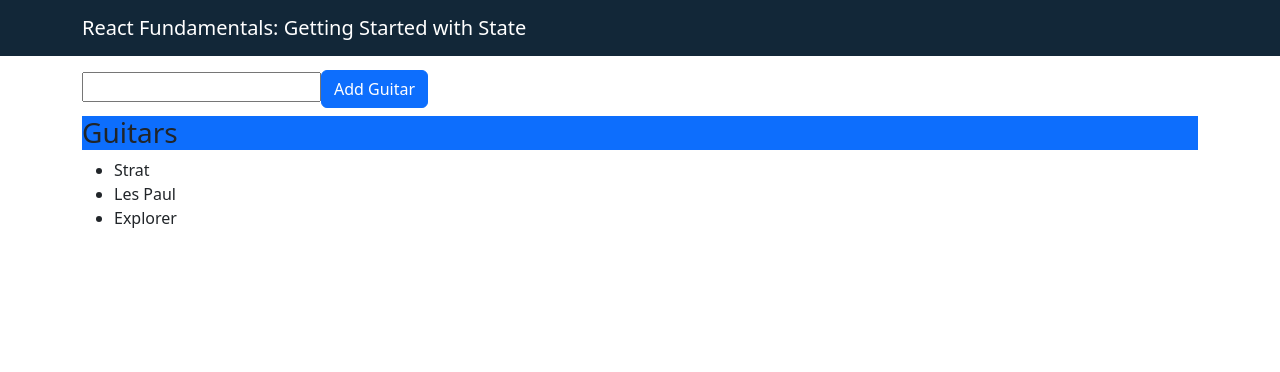
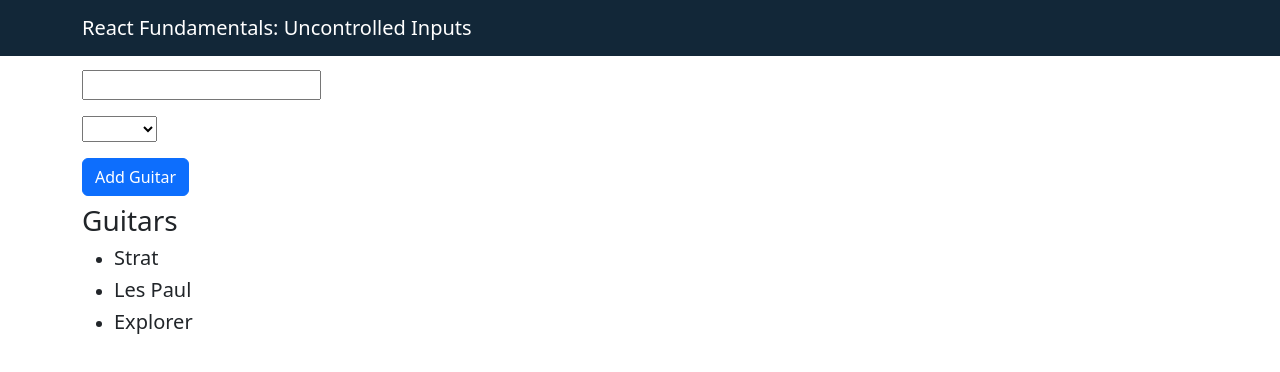
Before and after one commit to renegmed/learn-react18-course, a React (Create React App) app: page / in a window 1280 px wide. Shown: the top 372 px of the page. Built offline with nearby package versions, Linux system fonts and the light colour scheme.

Commit message:
using uncontrolled inputs

```diff
--- a/src/AddItem.js
+++ b/src/AddItem.js
@@ -1,46 +1,56 @@
 
-import { Component } from 'react';
-
+import React, { Component } from 'react';
 
 class AddItem extends Component {
     constructor(props) {
         super(props);
 
-        this.state = {
-            newItem: ''
-        }
+        this.guitarName = React.createRef(null);
+        this.guitarMaker = React.createRef(null);
+
         this.handleClick = this.handleClick.bind(this);
-        this.handleChange = this.handleChange.bind(this);
+
     }
 
     handleClick(e) {
         e.preventDefault();
 
-        this.props.onSubmit(this.state.newItem)
+        let title = this.guitarName.current.value;
+        let text = this.guitarMaker.current.value;
+        this.props.onSubmit({
+            title,
+            text
+        });
 
-        this.setState({
-            newItem: ''
-        });
+        this.guitarName.current.value = '';
+        this.guitarMaker.current.value = '';
+        this.guitarName.current.focus();
 
         // TODO: add text to the array
     }
 
 
-    handleChange(e) {
-        this.setState({newItem: e.target.value});
-        //console.log(this.state.newItem);
-    }
     render() {
 
         return (
             <>
                 <div className="pt-3 pb-2">
                     <form>
-                        <input type="text"
-                            className="form-control-inline"
-                            value={this.state.newItem}
-                            onChange={this.handleChange}
-                        />
+                        <div className="mb-3">
+                            <input
+                                type="text"
+                                className="form-control-inline"
+                                ref={this.guitarName}
+                            />
+                        </div>
+                        <div className="mb-3">
+                            <select ref={this.guitarMaker}>
+                                <option value=''></option>
+                                <option value='PRS'>PRS</option>
+                                <option value='Fender'>Fender</option>
+                                <option value='Gibson'>Gibson</option>
+                            </select>
+                        </div>
                         <button
                             className="btn btn-primary"
                             onClick={this.handleClick}
--- a/src/App.js
+++ b/src/App.js
@@ -5,7 +5,10 @@ import AddItem from './AddItem';
 //import Counter from './CounterClass';
 // import Counter from './Counter';
 function App() {
-    const [guitars, setGuitars] = useState(['Strat', 'Les Paul', 'Explorer']);
+    const [guitars, setGuitars] = useState([
+        {title: 'Strat'},
+        {title: 'Les Paul'},
+        {title: 'Explorer'}]);
 
     // sames as pass object as props (read only)
     // const stuff = List({title: 'Guitars', items: guitars});
@@ -18,7 +21,7 @@ function App() {
 
     return (
         <>
-            <Navbar title="Getting Started with State" />
+            <Navbar title="Uncontrolled Inputs" />
             <div className="container">
                 <AddItem buttonText="Add Guitar" onSubmit={updateGuitars}/>
                 <List
--- a/src/List.js
+++ b/src/List.js
@@ -4,11 +4,11 @@ import PropTypes from 'prop-types';
 function List(props) {
     // let tempItems = props.items || []; one way to provide default value
 
-    let items = props.items.map((item) => <ListItem key={item} text={item}/>);  //<li>{item}</li>);
+    let items = props.items.map((item) => <ListItem key={item.title} item={item}/>);  //<li>{item}</li>);
     let css = `bg-${props.background}`;
     return (
         <>
-            <h3 className={css}>{props.title}</h3>
+            <h3>{props.title}</h3>
             <ul>
                 {items}
             </ul>
--- a/src/ListItem.js
+++ b/src/ListItem.js
@@ -1,6 +1,9 @@
 function ListItem(props) {
     return (
-        <li>{props.text}</li>
+        <li>
+            <h5>{props.item.title}</h5>
+            {props.item.text}
+        </li>
     )
 }
 
```
